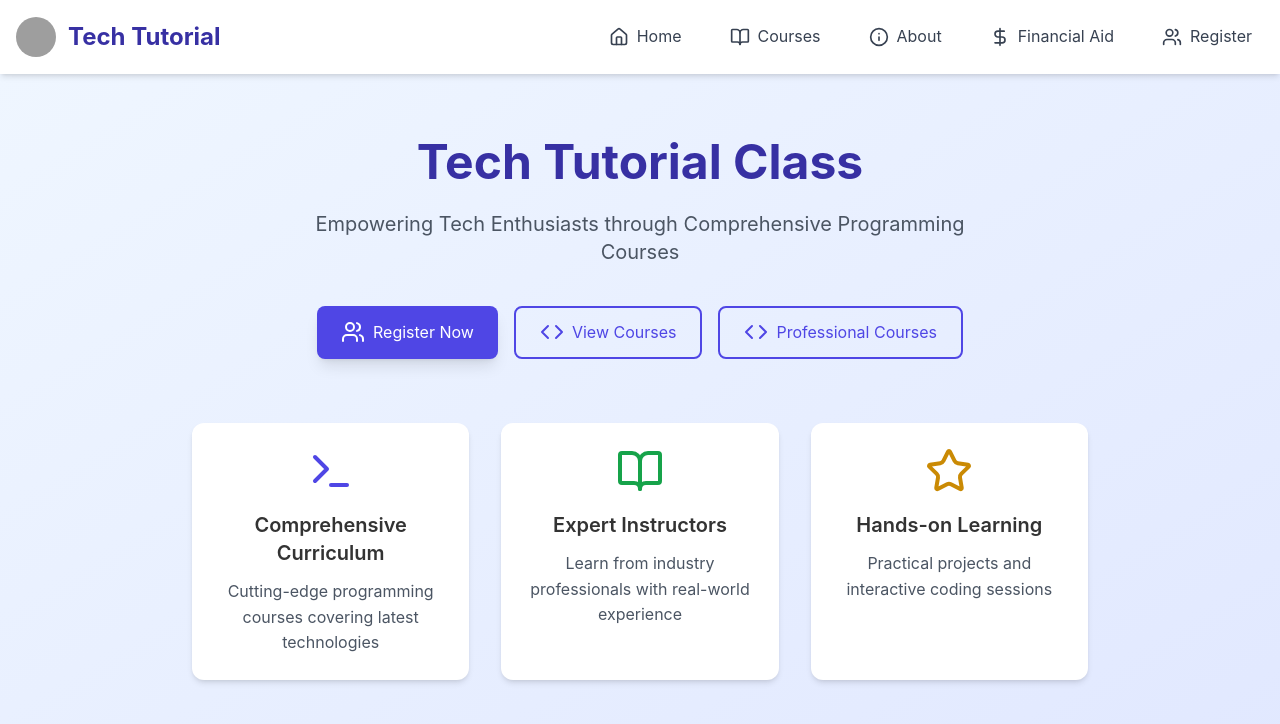
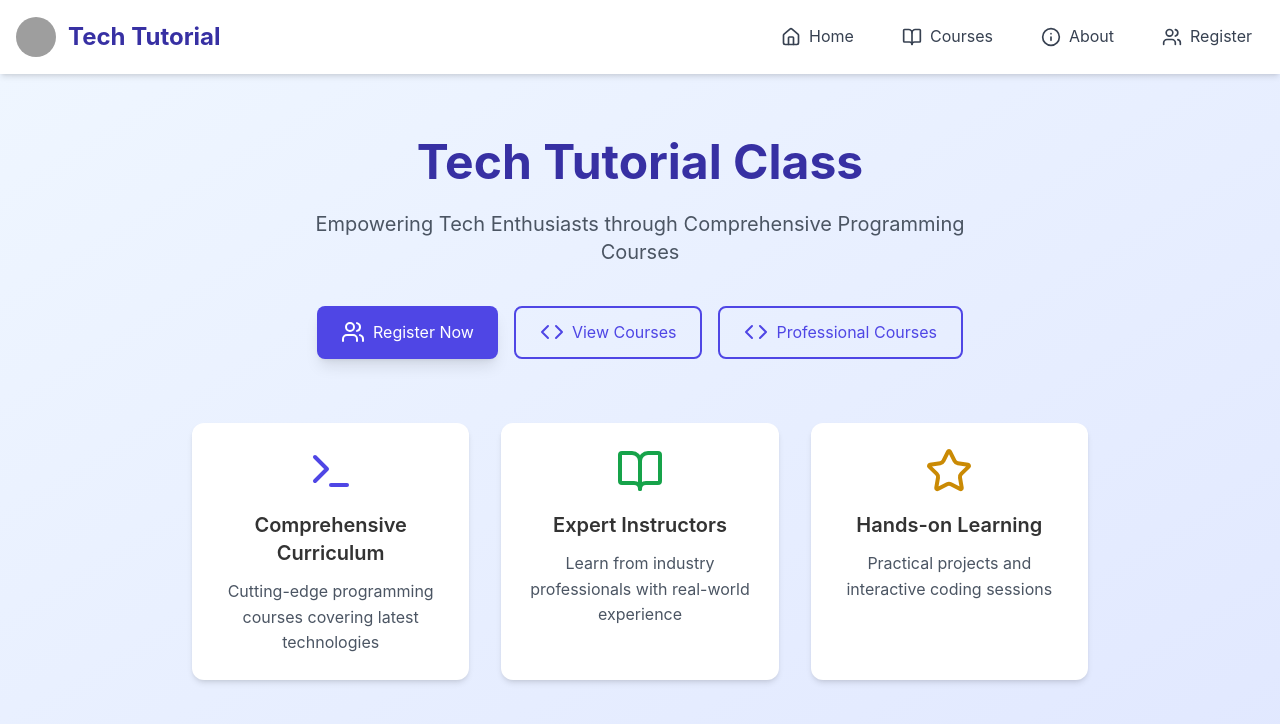
Before and after one commit to Curlybrayce/quick-up, a React (Vite) app in the folder frontend/: page / in a window 1280 px wide. Shown: the top 724 px of the page. Built offline with nearby package versions, Linux system fonts and the light colour scheme; grey boxes are pictures that could not be loaded.

Commit message:
Edited Navar so as to delete Financial Aid

```diff
--- a/frontend/src/components/layout/Navbar.jsx
+++ b/frontend/src/components/layout/Navbar.jsx
@@ -29,11 +29,11 @@ const Navbar = () => {
       path: '/about',
       icon: <Info className="w-5 h-5 mr-2" />
     },
-    {
-      name: 'Financial Aid',
-      path: '/financial-aid',
-      icon: <DollarSign className="w-5 h-5 mr-2" />
-    },
+    // {
+    //   name: 'Financial Aid',
+    //   path: '/financial-aid',
+    //   icon: <DollarSign className="w-5 h-5 mr-2" />
+    // },
     {
       name: 'Register',
       path: '/register',
```
Also changed, not shown: 1 other file (tests, documents, lock files or other folders).
